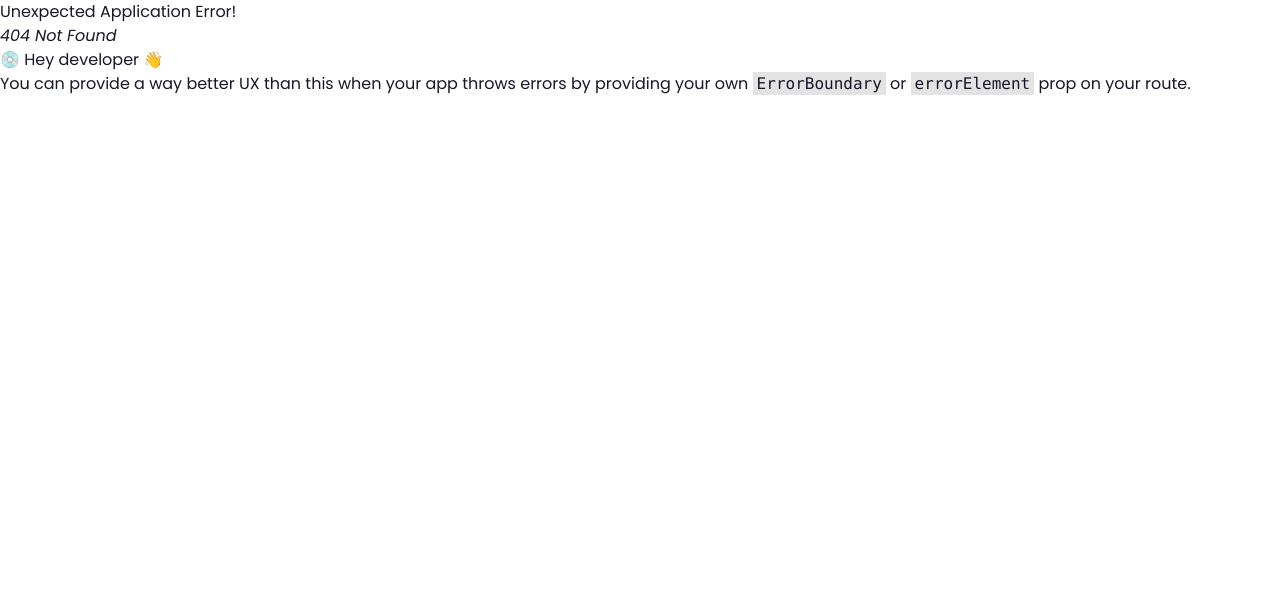
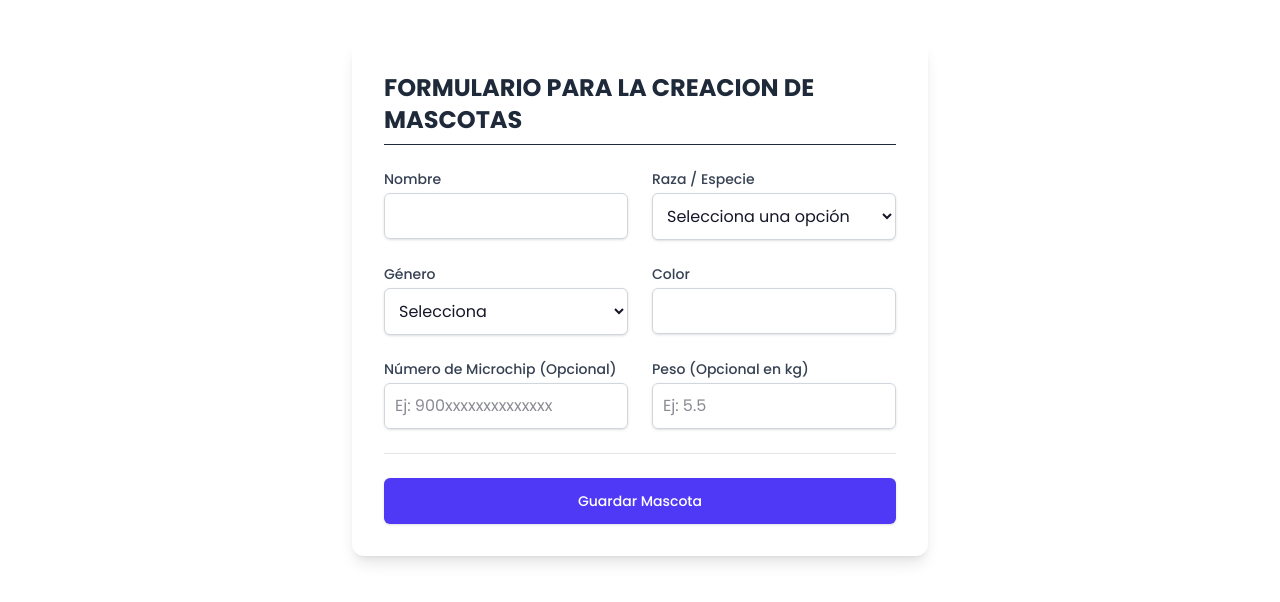
Before and after one commit to MrZudro/Frontend-PetCare, a React (Vite) app: page /pets in a window 1280 px wide. Before the commit this address had no page. Shown: the top 602 px of the page. Built offline with nearby package versions, Linux system fonts and the light colour scheme.

Commit message:
chore: fomulario mascotas

```diff
--- /dev/null
+++ b/src/components/formPets/FormPets.jsx
@@ -0,0 +1,148 @@
+import React, { useState } from 'react';
+
+const FormPets = () => {
+  const [petData, setPetData] = useState({
+    nombre: '',
+    raza: '',
+    microchip: '',
+    color: '',
+    genero: '',
+    peso: '',
+  });
+
+  // para actualizar el estado
+  const handleChange = (e) => {
+    const { name, value } = e.target;
+    setPetData(prevData => ({
+      ...prevData,
+      [name]: value,
+    }));
+  };
+
+  //para enviar el formulario (a la API)
+  const handleSubmit = (e) => {
+    e.preventDefault();
+    console.log('Datos a enviar:', petData);
+    // Lógica para enviar petData a la API (POST) con el ID del cliente
+    // e.g., petCreationApi(petData, clientId)
+    alert('Mascota registrada (Simulación de envío a API)');
+    // Aquí podrías redirigir o actualizar el estado del perfil
+  };
+
+  return (
+    <div className="max-w-xl mx-auto my-10 p-8 bg-white shadow-lg rounded-xl">
+      <h2 className="text-2xl font-bold mb-6 text-gray-800 border-b pb-2">
+        FORMULARIO PARA LA CREACION DE MASCOTAS
+      </h2>
+      <form onSubmit={handleSubmit}>
+
+        <div className="grid grid-cols-1 md:grid-cols-2 gap-6">
+
+          {/* Campo: Nombre */}
+          <div>
+            <label htmlFor="nombre" className="block text-sm font-medium text-gray-700">Nombre</label>
+            <input
+              type="text"
+              name="nombre"
+              id="nombre"
+              value={petData.nombre}
+              onChange={handleChange}
+              required
+              className="mt-1 block w-full border border-gray-300 rounded-md shadow-sm p-2.5 focus:ring-indigo-500 focus:border-indigo-500"
+            />
+          </div>
+
+          {/* Campo: Raza (Select) */}
+          <div>
+            <label htmlFor="raza" className="block text-sm font-medium text-gray-700">Raza / Especie</label>
+            <select
+              id="raza"
+              name="raza"
+              value={petData.raza}
+              onChange={handleChange}
+              required
+              className="mt-1 block w-full border border-gray-300 bg-white rounded-md shadow-sm p-2.5 focus:ring-indigo-500 focus:border-indigo-500"
+            >
+              <option value="">Selecciona una opción</option>
+              <option value="perro">Perro</option>
+              <option value="gato">Gato</option>
+            </select>
+          </div>
+
+          {/* Campo: Género */}
+          <div>
+            <label htmlFor="genero" className="block text-sm font-medium text-gray-700">Género</label>
+            <select
+              id="genero"
+              name="genero"
+              value={petData.genero}
+              onChange={handleChange}
+              required
+              className="mt-1 block w-full border border-gray-300 bg-white rounded-md shadow-sm p-2.5 focus:ring-indigo-500 focus:border-indigo-500"
+            >
+              <option value="">Selecciona</option>
+              <option value="macho">Macho</option>
+              <option value="hembra">Hembra</option>
+            </select>
+          </div>
+
+          {/* Campo: Color */}
+          <div>
+            <label htmlFor="color" className="block text-sm font-medium text-gray-700">Color</label>
+            <input
+              type="text"
+              name="color"
+              id="color"
+              value={petData.color}
+              onChange={handleChange}
+              required
+              className="mt-1 block w-full border border-gray-300 rounded-md shadow-sm p-2.5 focus:ring-indigo-500 focus:border-indigo-500"
+            />
+          </div>
+
+          {/* Campo: Número de Microchip (Opcional) */}
+          <div>
+            <label htmlFor="microchip" className="block text-sm font-medium text-gray-700">Número de Microchip (Opcional)</label>
+            <input
+              type="text"
+              name="microchip"
+              id="microchip"
+              value={petData.microchip}
+              onChange={handleChange}
+              className="mt-1 block w-full border border-gray-300 rounded-md shadow-sm p-2.5 focus:ring-indigo-500 focus:border-indigo-500"
+              placeholder="Ej: 900xxxxxxxxxxxxxx"
+            />
+          </div>
+
+          {/* Campo: Peso (Opcional) */}
+          <div>
+            <label htmlFor="peso" className="block text-sm font-medium text-gray-700">Peso (Opcional en kg)</label>
+            <input
+              type="number"
+              name="peso"
+              id="peso"
+              value={petData.peso}
+              onChange={handleChange}
+              step="0.1"
+              className="mt-1 block w-full border border-gray-300 rounded-md shadow-sm p-2.5 focus:ring-indigo-500 focus:border-indigo-500"
+              placeholder="Ej: 5.5"
+            />
+          </div>
+
+        </div>
+
+        {/* Botón de Enviar */}
+        <div className="pt-6 mt-6 border-t border-gray-200">
+          <button
+            type="submit"
+            className="w-full justify-center rounded-md border border-transparent bg-indigo-600 py-3 px-4 text-sm font-medium text-white shadow-sm hover:bg-indigo-700 focus:outline-none focus:ring-2 focus:ring-indigo-500 focus:ring-offset-2"
+          >
+            Guardar Mascota
+          </button>
+        </div>
+      </form>
+    </div>
+  );
+};
+
+export default FormPets;
--- a/src/main.jsx
+++ b/src/main.jsx
@@ -9,13 +9,14 @@ import './index.css'
 import HomeMq from './pages/HomeMq';
 import ProductsLg from './pages/ProductsLg';
 import ServicesLg from './pages/ServicesLg';
+import FormPets from './components/formPets/FormPets';
 
 //Aqui se asignan las rutas, al final del desarrollo se agregara la seguridad
 const rutas = createBrowserRouter([
   { path:'/', element:<HomeMq/>},
   { path:'/products', element:<ProductsLg/>},
-  { path:'/services', element:<ServicesLg/>}
-
+  { path:'/services', element:<ServicesLg/>},
+  { path:'/pets', element:<FormPets/>}
 ]);
 
 createRoot(document.getElementById('root')).render(
```
